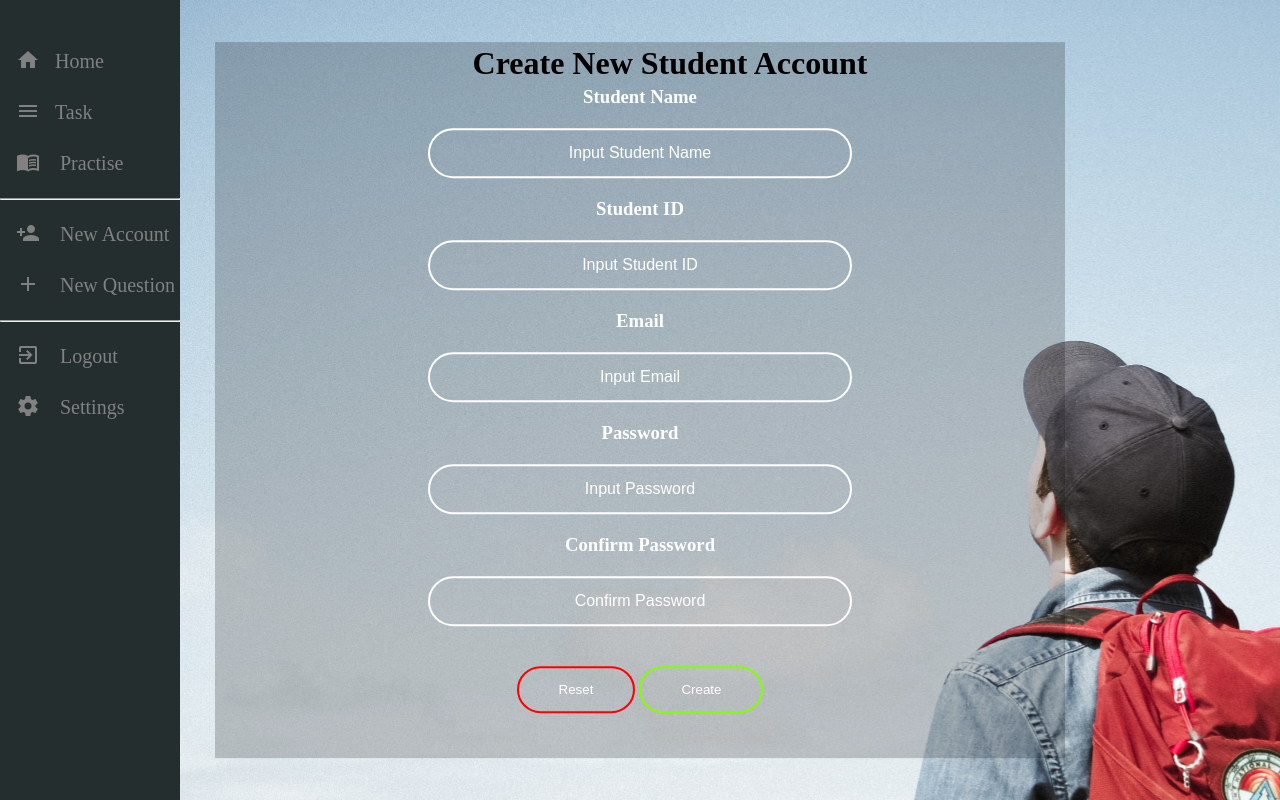
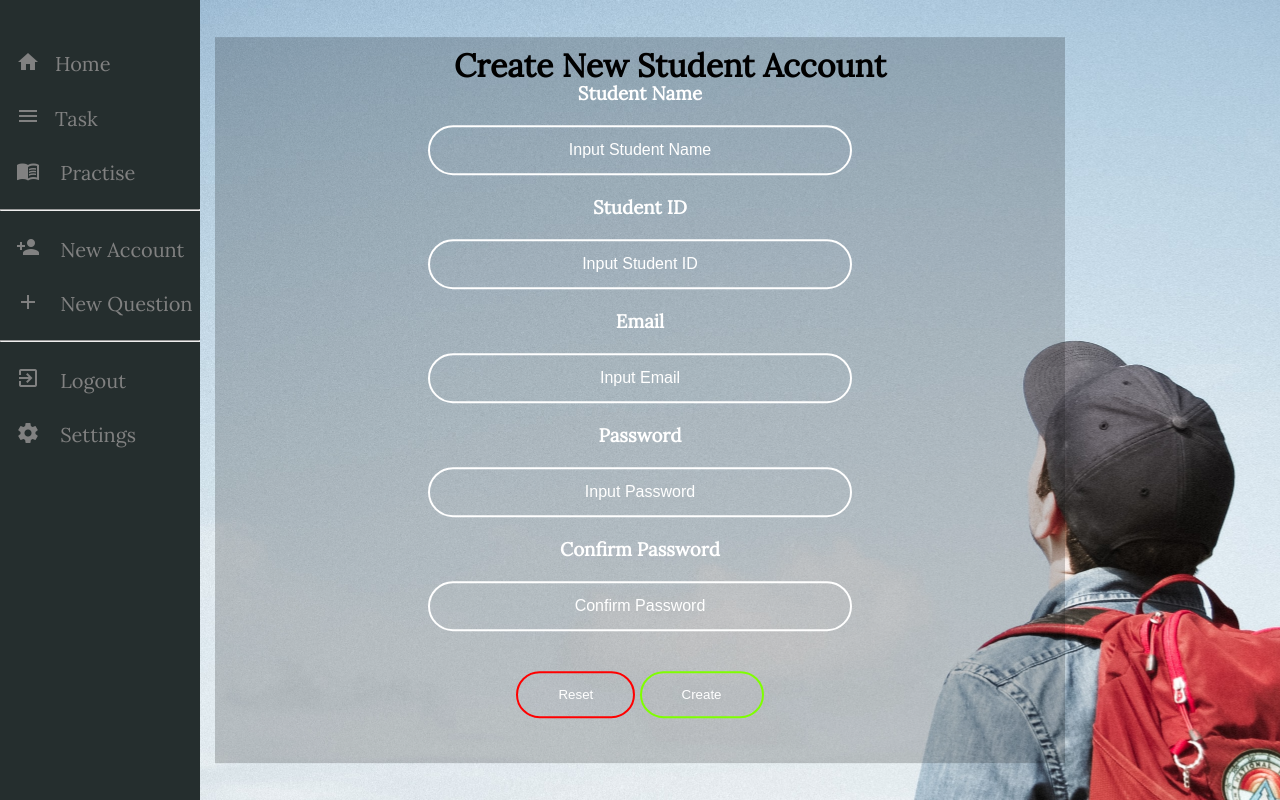
Before and after one commit to mad-hin/Learning_System, an Electron app: page HTML/newstuacc.html in a window 1280 px wide. Drawn offline with Linux system fonts and the light colour scheme.

Commit message:
whatever

```diff
--- a/CSS/style.css
+++ b/CSS/style.css
@@ -19,7 +19,7 @@ body.login-body {
 .login-box h1 {
 	color: white;
 	font-size: 50px;
-	font-family: 'Times New Roman', Times, serif;
+	font-family: 'Lora', serif;
 }
 
 .login-box input[type="text"],
@@ -96,7 +96,7 @@ body.system-body {
     background: url(../img/systemBgd.jpg);
     background-size: 120%;
 	color: #f1f1f1;
-	font-family: 'Times New Roman', Times, serif;
+	font-family: 'Lora', serif;
 }
 
 .sidebar {
@@ -185,7 +185,7 @@ body.newstuacc-body {
     background: url(../img/student.jpg);
     background-size: 115%;
 	color: #f1f1f1;
-	font-family: 'Times New Roman', Times, serif;
+	font-family: 'Lora', serif;
 }
 
 
@@ -202,7 +202,7 @@ body.newstuacc-body {
 
 .signUp-box h3 {
 	color: white;
-	font-family: 'Times New Roman', Times, serif;
+	font-family: 'Lora', serif;
 }
 
 .signUp-box input[type="text"],
--- a/HTML/newstuacc.html
+++ b/HTML/newstuacc.html
@@ -10,6 +10,7 @@
     <script src="https://www.gstatic.com/firebasejs/7.14.6/firebase-database.js"></script>
     <link rel="stylesheet" type="text/css" href="../CSS/style.css">
     <link rel="stylesheet" href="https://fonts.googleapis.com/icon?family=Material+Icons">
+    <link href="https://fonts.googleapis.com/css2?family=Lora&display=swap" rel="stylesheet">
     <script src="../JS/system.js"></script>
 </head>
 
--- a/JS/system.js
+++ b/JS/system.js
@@ -20,7 +20,7 @@ var extented = false;
 function collaspeSidebar() {
     if (!extented) {
         // Change the sidebar width and extent to 180px
-        document.getElementById("mySidebar").style.width = "180px";
+        document.getElementById("mySidebar").style.width = "200px";
         this.extented = true;
     } else {
         // Change the sidebar width and close to 50px
```
Also changed, not shown: HTML/index.html (+1 -0 lines), HTML/newqt.html (+1 -0 lines), HTML/system.html (+1 -0 lines).
